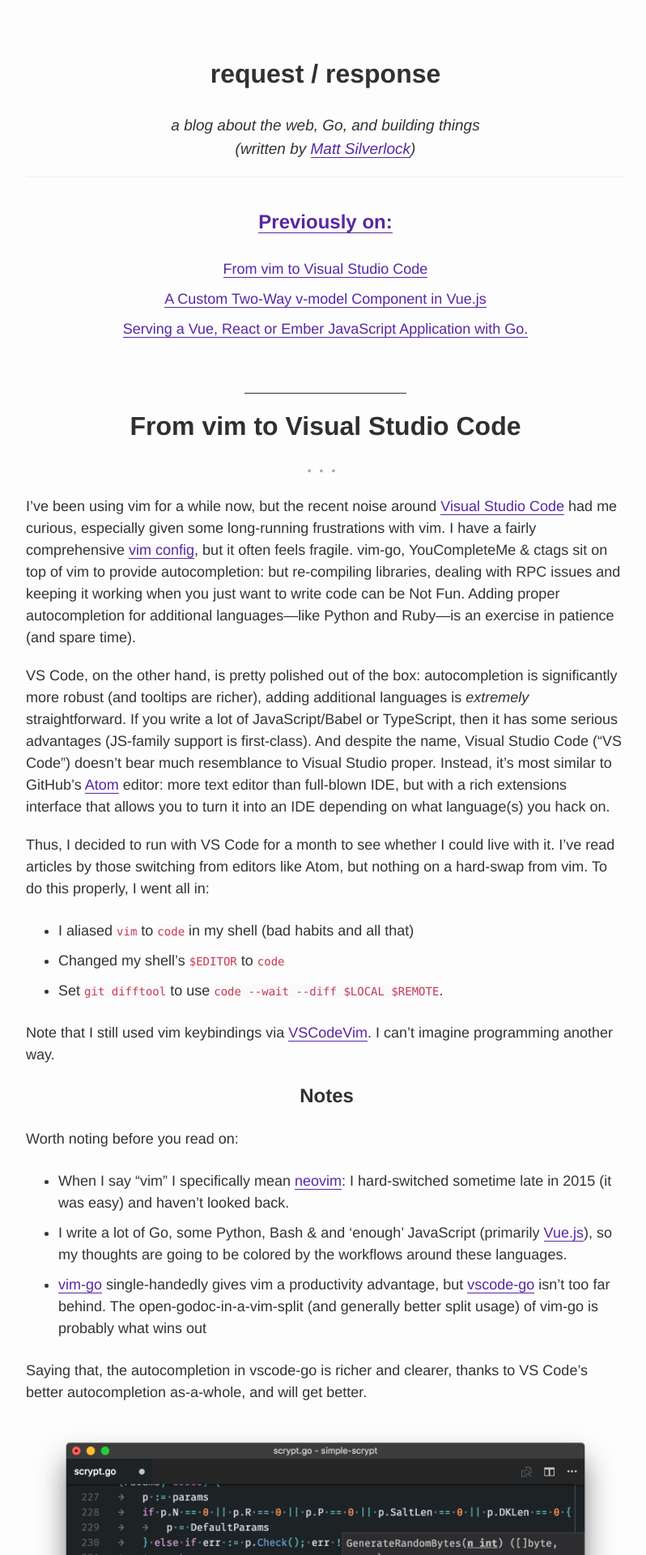
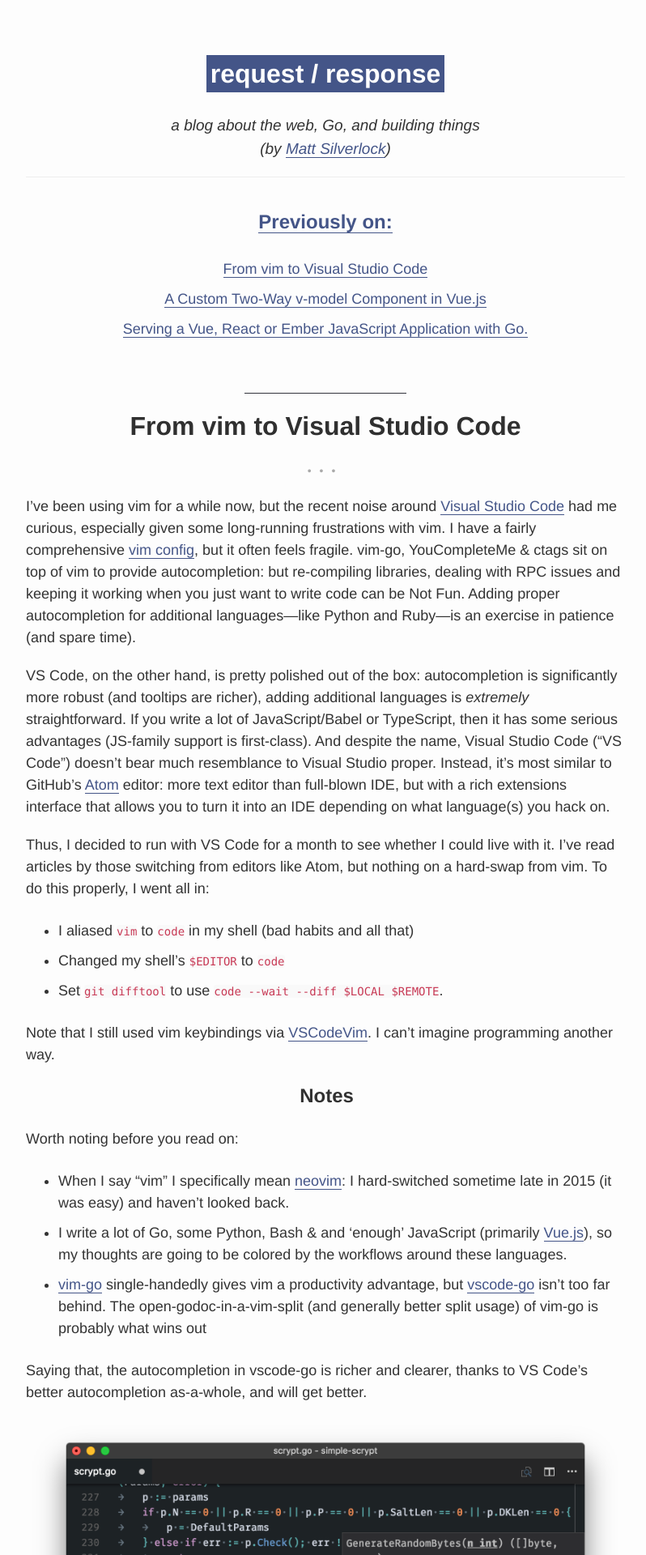
Before and after one commit to elithrar/elithrar.github.io, a Jekyll site: the page built from index.html, in a window 1280 px wide. Shown: the top 1920 px of the page at 81% size, without its empty margins (238-1036 px from the left). Built offline with Jekyll 4.4.1, drawn with Linux system fonts in a browser that asks for light colours; the list of posts is cut into pages by our own code.

Commit message:
New title design

```diff
--- a/_layouts/default.html
+++ b/_layouts/default.html
@@ -12,12 +12,12 @@
                 {{ site.tagline }}
             </p>
             <p class="lead header-lead">
-        (written by <a href="https://twitter.com/@{{ site.author.twitter }}">{{ site.author.name }}</a>)</p>
+                (by <a href="https://twitter.com/@{{ site.author.twitter }}">{{ site.author.name }}</a>)</p>
         </div>
         {{ content }}
     </div>
 
-    <hr>
-    {% include footer.html %}
+    <hr> {% include footer.html %}
 </body>
+
 </html>
--- a/public/css/elithrar-www.css
+++ b/public/css/elithrar-www.css
@@ -15,12 +15,11 @@
     body {
         padding: 2rem 1rem;
         font-size: 1.25rem;
-        .
     }
 }
 
 a {
-    color: #5827a2;
+    color: #445588;
     border-bottom: 1px solid;
 }
 
@@ -100,7 +99,9 @@
 
 .header-title>a {
     border: none;
-    color: #313131;
+    color: white;
+    background-color: #445588;
+    padding: 5px;
 }
 
 .header-lead {
```
Lines whose indentation alone changed are shown as unchanged.
